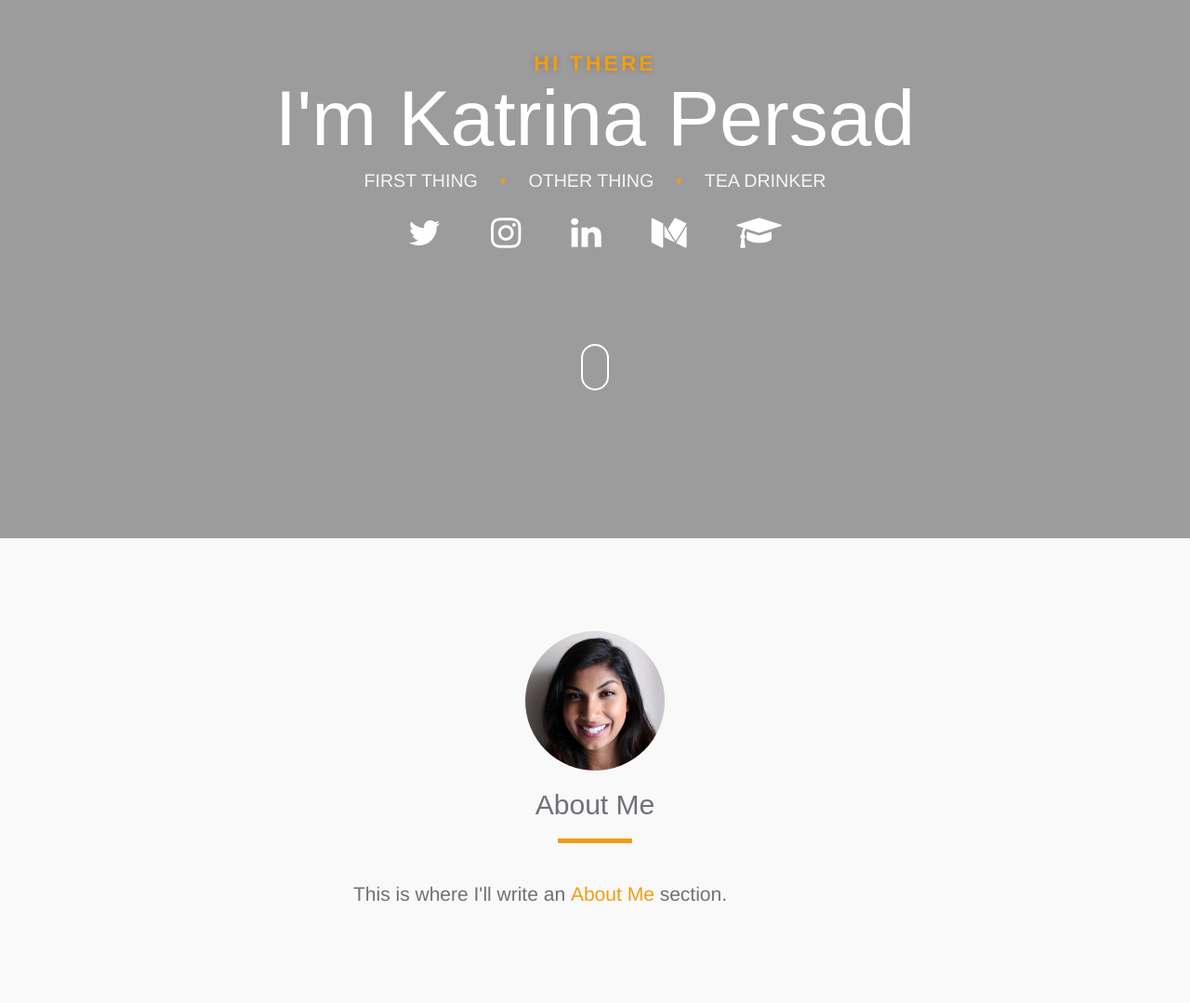
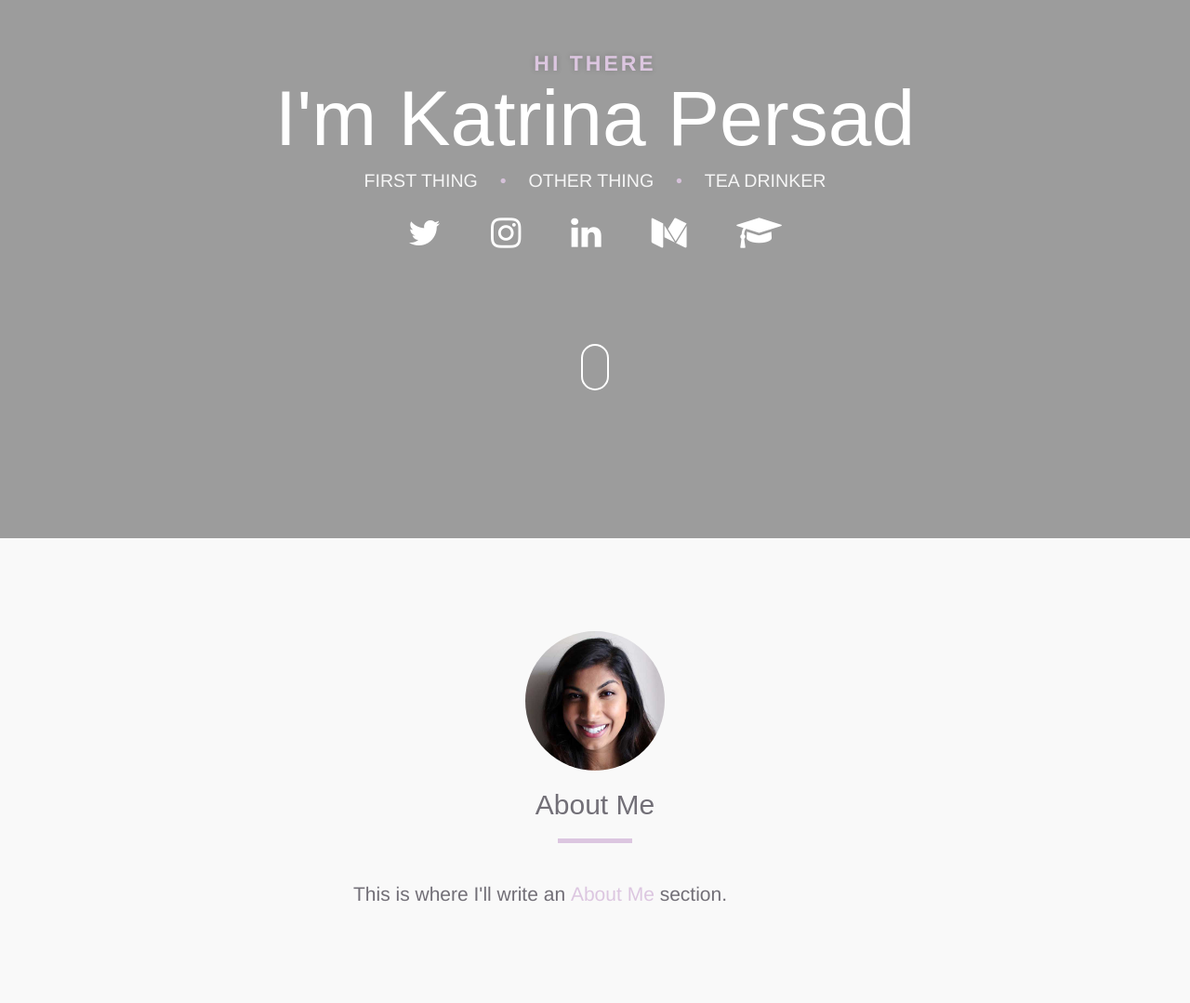
Before and after one commit to katrinapersad/KatrinaPersad, a plain HTML site: page index.html in a window 1280 px wide. Shown: the part 221-1300 px from the top of the page at 93% size. Drawn offline with nearby package versions, Linux system fonts and the light colour scheme.

Commit message:
Changed Style colour to purple

```diff
--- a/css/style.css
+++ b/css/style.css
@@ -44,29 +44,29 @@
 
  a {
     cursor: pointer;
-    color: #f39c12;
+    color: #DCC6E0;
     text-decoration: none;
  }
 
  a:hover {
     text-decoration:none;
-    color: #f39c12;
+    color: #DCC6E0;
     opacity: 0.9;
  }
 
  hr {
-    border-top: 5px solid #f39c12;
+    border-top: 5px solid #DCC6E0;
     width: 80px;
     padding-bottom: 20px;
  }
 
 
  .colour-splash {
-    color: #f39c12;
+    color: #DCC6E0;
  }
 
  .section-primary span {
-    color: #f39c12;
+    color: #DCC6E0;
     font-weight: bolder;
     opacity: 1;
  }
@@ -124,7 +124,7 @@
 }
 
 .intro h5 {
-    color: #f39c12;
+    color: #DCC6E0;
     font-size: 2.3rem;
     margin-bottom: 0;
     text-transform: uppercase;
@@ -211,11 +211,11 @@ section {
 }
 
 .section-primary {
-    border: #f39c12;
+    border: #DCC6E0;
 }
 
 .section-colour {
-    background-color: #f39c12;
+    background-color: #DCC6E0;
     color: #fff;
 }
 
```
